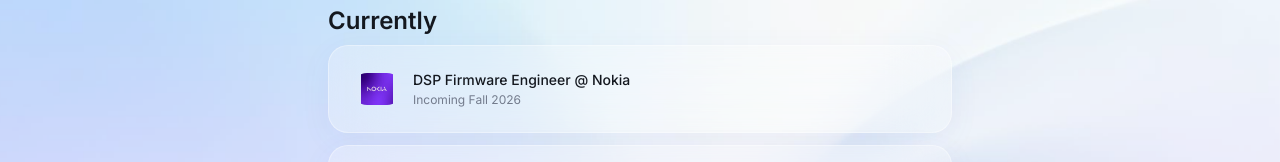
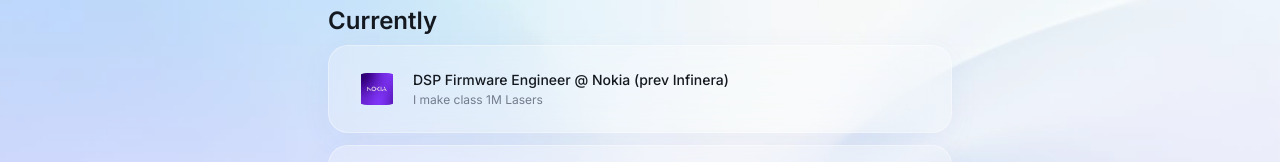
Before and after one commit to brian-git15/BrianSu.com, a React (Vite) app: page / in a window 1280 px wide. Shown: the part 287-449 px from the top of the page. Built offline with nearby package versions, Linux system fonts and the light colour scheme.

Commit message:
infinera

```diff
--- a/src/components/ExperienceSection.tsx
+++ b/src/components/ExperienceSection.tsx
@@ -2,8 +2,8 @@ import GlassCard from "@/components/GlassCard";
 
 const currExperiances = [
   {
-    title: "DSP Firmware Engineer @ Nokia",
-    description: "Incoming Fall 2026",
+    title: "DSP Firmware Engineer @ Nokia (prev Infinera)",
+    description: "I make class 1M Lasers",
     logo: "/nokia_logo.jpg",
   },
   {
```
